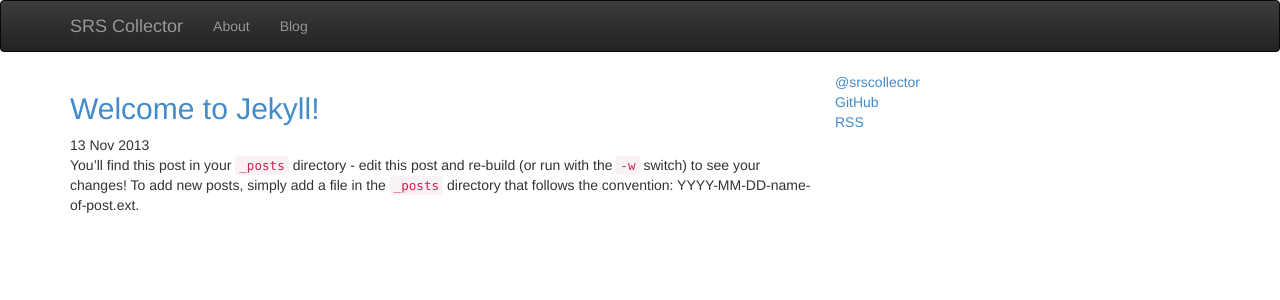
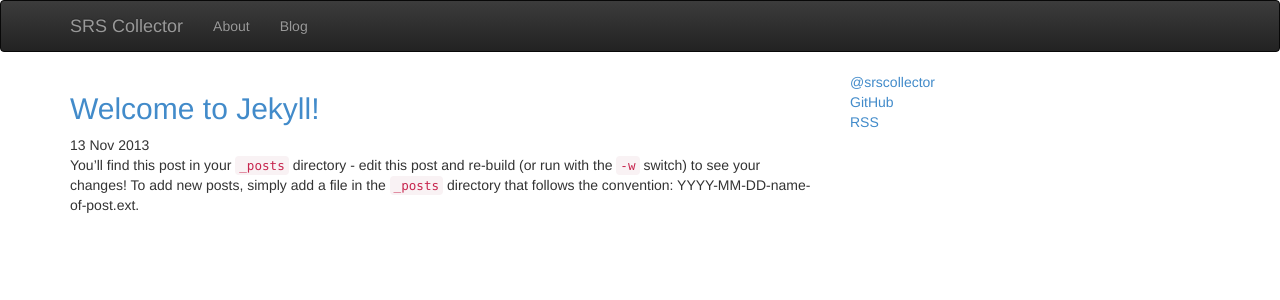
Before and after one commit to kiddsoftware/srscollector, a Jekyll site: the page built from index.html, in a window 1280 px wide. Shown: the top 300 px of the page. Built offline with Jekyll 4.4.1, drawn with Linux system fonts in a browser that asks for light colours; Markdown is read by kramdown in place of the engine named in the settings.

Commit message:
Fix grid system

```diff
--- a/_layouts/default.html
+++ b/_layouts/default.html
@@ -41,7 +41,7 @@
         <div class="content col-sm-8">
           {{ content }}
         </div>
-        <div class="sidebar col-sm-12">
+        <div class="sidebar col-sm-4">
           <a href="https://twitter.com/srscollector">@srscollector</a><br>
           <a href="https://github.com/kiddsoftware/srs_collector">GitHub</a><br>
           <a href="/rss.xml">RSS</a>
```
